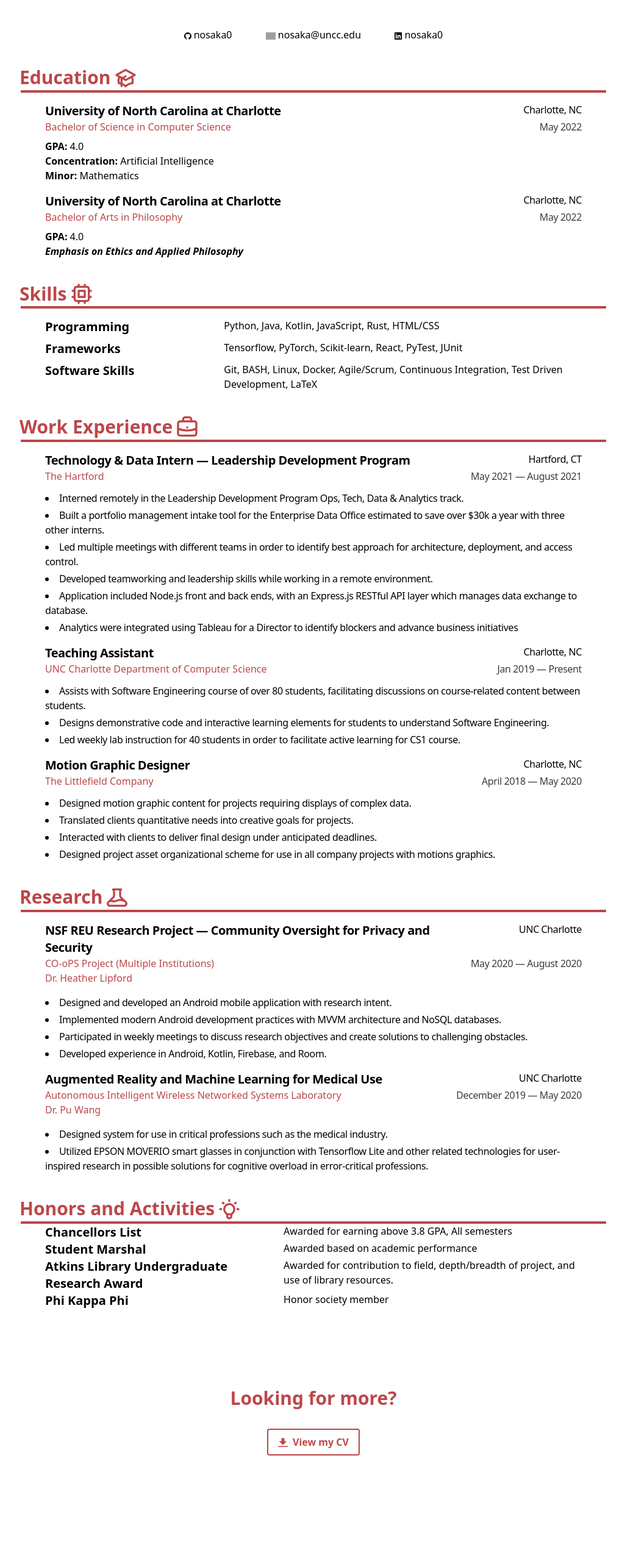
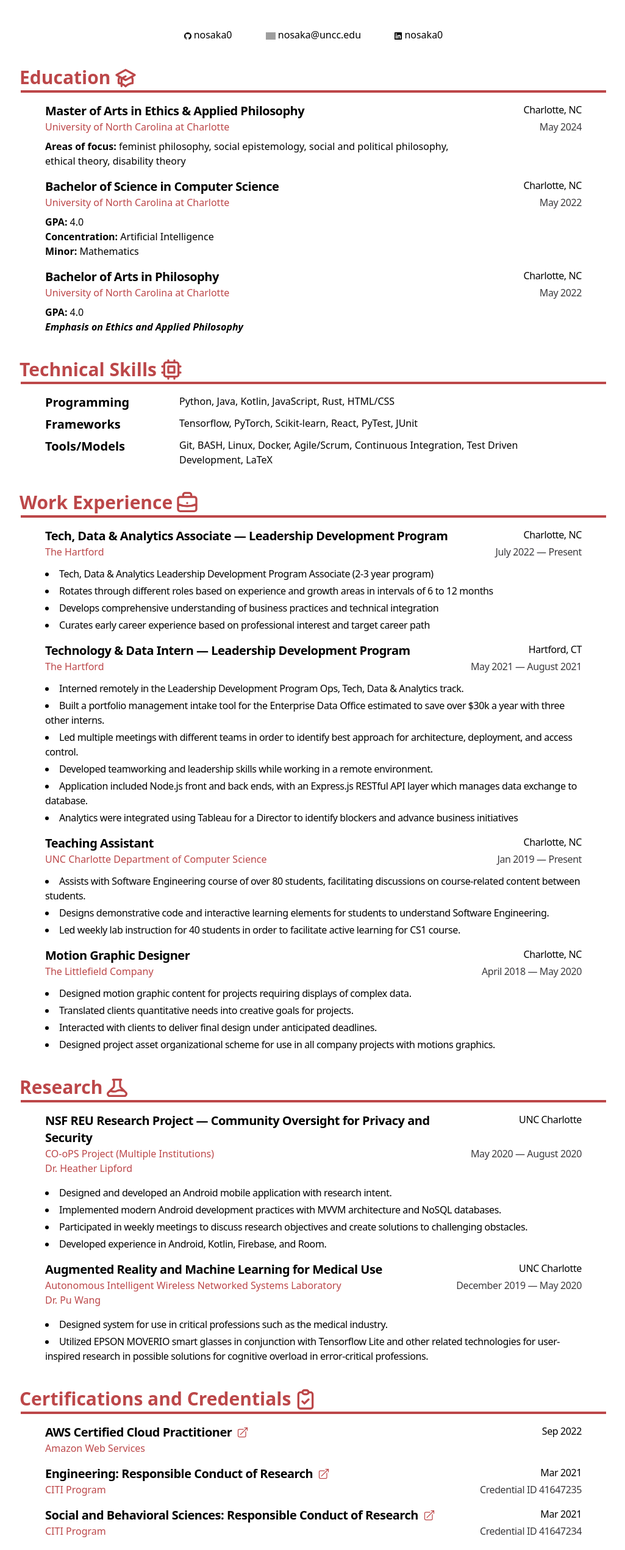
Before and after one commit to nicholasosaka/nosaka.xyz, a Next.js app in the folder web/: page /resume in a window 1280 px wide. Shown: the part 247-2789 px from the top of the page at 61% size, without its empty margins (126-1151 px from the left). Before the commit the page ends 2762 px from the top, so only its background shows below. Built offline with nearby package versions, Linux system fonts and the light colour scheme; grey boxes are pictures that could not be loaded.

Commit message:
Update resume page

```diff
--- /dev/null
+++ b/web/components/Resume/Certificate.tsx
@@ -0,0 +1,30 @@
+import { Icon } from "@components/Icon"
+import Link from "next/link"
+
+type CertificateInformation = {
+    institution: string
+    title: string
+    issued: string
+    expiry?: string
+    url: string
+    _id?: string
+}
+
+const Certificate = (props: CertificateInformation) => {
+
+    return (
+        <div className="my-4">
+            <div className="grid grid-cols-5">
+                <a className="flex items-center order-1 col-span-5 md:col-span-4" target="_blank" href={props.url} rel="noopener noreferrer">
+                    <h1 className="text-base  md:text-xl font-bold tracking-tight">{props.title}</h1>
+                    <Icon svg="/svgs/arrow-link-away.svg" styling={"inline h-5 pl-2"}/>
+                </a>
+                <p className="order-4 col-span-2 lg:order-2 lg:col-span-1 lg:text-right tracking-tight">{props.issued}</p>
+                <p className="order-2 lg:order-3 col-span-3 lg:col-span-3 text-chestnut">{props.institution}</p>
+                {props._id ? <p className="order-3 lg:order-4 col-start-4 col-span-2 text-right font-extralight tracking-tight text-jet">Credential ID {props._id}</p> : <p className="order-3 lg:order-4 col-start-4 col-span-2 text-right font-extralight tracking-tight text-jet"></p>}
+            </div>
+        </div>
+    )
+}
+
+export default Certificate
--- a/web/components/Resume/Education.tsx
+++ b/web/components/Resume/Education.tsx
@@ -12,9 +12,9 @@ const Education = (props: EducationInformation) => {
 
     return (
         <div className="grid grid-cols-5 my-4">
-            <h1 className="order-1 col-span-5 text-base md:col-span-4 md:text-xl font-bold tracking-tight ">{props.institution}</h1>
+            <h1 className="order-1 col-span-5 text-base md:col-span-4 md:text-xl font-bold tracking-tight ">{props.degreeType} in {props.degreeField}</h1>
             <p className="order-4 col-span-2 lg:order-2 lg:col-span-1 lg:text-right tracking-tight">{props.location}</p>
-            <p className="order-2 lg:order-3 col-span-4 lg:col-span-4 text-chestnut">{props.degreeType} in {props.degreeField}</p>
+            <p className="order-2 lg:order-3 col-span-4 lg:col-span-4 text-chestnut">{props.institution}</p>
             <p className="order-3 lg:order-4 col-start-5 text-right font-extralight tracking-tight text-jet">{props.graduation}</p>
             <ul className="order-5 col-span-4 pt-2">
             {
--- a/web/components/Resume/Skills.tsx
+++ b/web/components/Resume/Skills.tsx
@@ -11,7 +11,7 @@ const Skills = (props: SkillInformation) => {
             {props.entries.map(entry =>
                 <div className="grid lg:grid-cols-12 gap-0">
                     <h2 className="lg:col-span-3 text-base font-bold sm:text-xl">{entry.category}</h2>
-                    <p className="lg:col-start-5 lg:col-end-13 text-sm font-thin sm:text-base lg:font-light tracking-tight lg:tracking-normal break-words">{entry.skills.join(", ")}</p>
+                    <p className="lg:col-start-4 lg:col-end-13 text-sm font-thin sm:text-base lg:font-light tracking-tight lg:tracking-normal break-words">{entry.skills.join(", ")}</p>
                 </div>
             )}
         </div>
--- a/web/pages/resume.tsx
+++ b/web/pages/resume.tsx
@@ -10,6 +10,7 @@ import Skills from '@components/Resume/Skills'
 import Industry from '@components/Resume/Industry'
 import Research from '@components/Resume/Research'
 import Honor from '@components/Resume/Honor'
+import Certificate from '@components/Resume/Certificate'
 
 
 export default function Resume() {
@@ -42,6 +43,14 @@ export default function Resume() {
                 <div className="lg:w-11/12 md:mx-auto">
                     <Education
                         institution="University of North Carolina at Charlotte"
+                        degreeField="Ethics & Applied Philosophy"
+                        degreeType="Master of Arts"
+                        location="Charlotte, NC"
+                        graduation="May 2024"
+                        info={["Areas of focus: feminist philosophy, social epistemology, social and political philosophy, ethical theory, disability theory"]}
+                    />
+                    <Education
+                        institution="University of North Carolina at Charlotte"
                         degreeField="Computer Science"
                         degreeType="Bachelor of Science"
                         location="Charlotte, NC"
@@ -59,7 +68,7 @@ export default function Resume() {
                 </div>
 
                 {/* Skills */}
-                <SectionDivider svg="/svgs/chip.svg" title="Skills"/>
+                <SectionDivider svg="/svgs/chip.svg" title="Technical Skills"/>
                 <div className="lg:w-11/12 md:mx-auto">
                     <Skills entries={[
                         {
@@ -71,7 +80,7 @@ export default function Resume() {
                             skills: ["Tensorflow", "PyTorch", "Scikit-learn", "React", "PyTest", "JUnit"]
                         },
                         {
-                            category: "Software Skills",
+                            category: "Tools/Models",
                             skills: ["Git", "BASH", "Linux", "Docker", "Agile/Scrum", "Continuous Integration", "Test Driven Development", "LaTeX"]
                         }
                     ]
@@ -81,6 +90,19 @@ export default function Resume() {
                 {/* Work Experience */}
                 <SectionDivider svg="/svgs/briefcase.svg" title="Work Experience"/>
                 <div className="lg:w-11/12 md:mx-auto">
+                    <Industry
+                        title="Tech, Data & Analytics Associate — Leadership Development Program"
+                        employer="The Hartford"
+                        location="Charlotte, NC"
+                        date="July 2022 — Present"
+                        info={[
+                            "Tech, Data & Analytics Leadership Development Program Associate (2-3 year program)",
+                            "Rotates through different roles based on experience and growth areas in intervals of 6 to 12 months",
+                            "Develops comprehensive understanding of business practices and technical integration",
+                            "Curates early career experience based on professional interest and target career path",
+                        ]}
+                    />
+
                     <Industry
                         title="Technology & Data Intern — Leadership Development Program"
                         employer="The Hartford"
@@ -150,8 +172,44 @@ export default function Resume() {
                     />
                 </div>
 
-                <SectionDivider svg="/svgs/light-bulb.svg" title="Honors and Activities"/>
+                <SectionDivider svg="/svgs/clipboard-check.svg" title="Certifications and Credentials"/>
                 <div className="lg:w-11/12 md:mx-auto">
+                    <Certificate
+                        title="AWS Certified Cloud Practitioner"
+                        institution="Amazon Web Services"
+                        issued="Sep 2022"
+                        expiry="Sep 2025"
+                        url="https://www.credly.com/badges/c099c276-b493-4065-ac9d-d90d36a2dc7d/"
+                    />
+                    <Certificate
+                        title="Engineering: Responsible Conduct of Research"
+                        institution="CITI Program"
+                        issued="Mar 2021"
+                        expiry="Mar 2025"
+                        url="https://www.citiprogram.org/verify/?wcea19f73-0c93-4d86-8bee-555df4387a3d-41647235"
+                        _id="41647235"
+                    />
+                    <Certificate
+                        title="Social and Behavioral Sciences: Responsible Conduct of Research"
+                        institution="CITI Program"
+                        issued="Mar 2021"
+                        expiry="Mar 2025"
+                        url="https://www.citiprogram.org/verify/?w35e7a40d-ad1b-4005-a74d-fd61ed108deb-41647234"
+                        _id="41647234"
+                    />
+                    <Certificate
+                        title="IRB Committee Members - Basic Course"
+                        institution="CITI Program"
+                        issued="Sep 2020"
+                        expiry="Sep 2024"
+                        url="https://www.citiprogram.org/verify/?wa8ef10dd-bb5f-4a69-a2ea-75a139ae5e90-38222534"
+                        _id="38222534"
+                    />
+                </div>
+
+
+                <SectionDivider svg="/svgs/light-bulb.svg" title="Honors"/>
+                <div className="lg:w-11/12 md:mx-auto my-2">
                     <Honor
                         title="Chancellors List"
                         description="Awarded for earning above 3.8 GPA, All semesters"
```
Also changed, not shown: web/public/svgs/arrow-link-away.svg (added), web/public/svgs/clipboard-check.svg.
